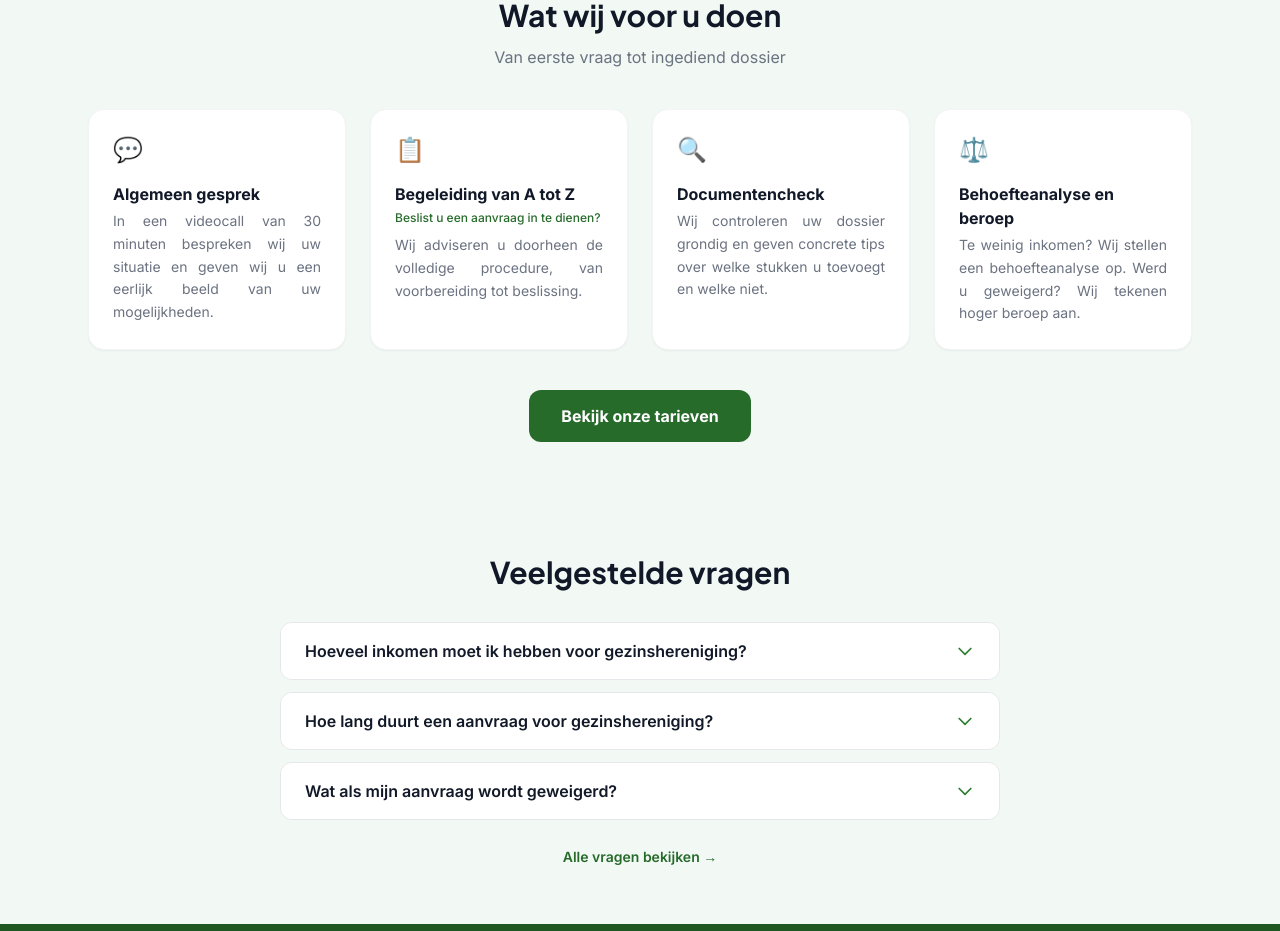
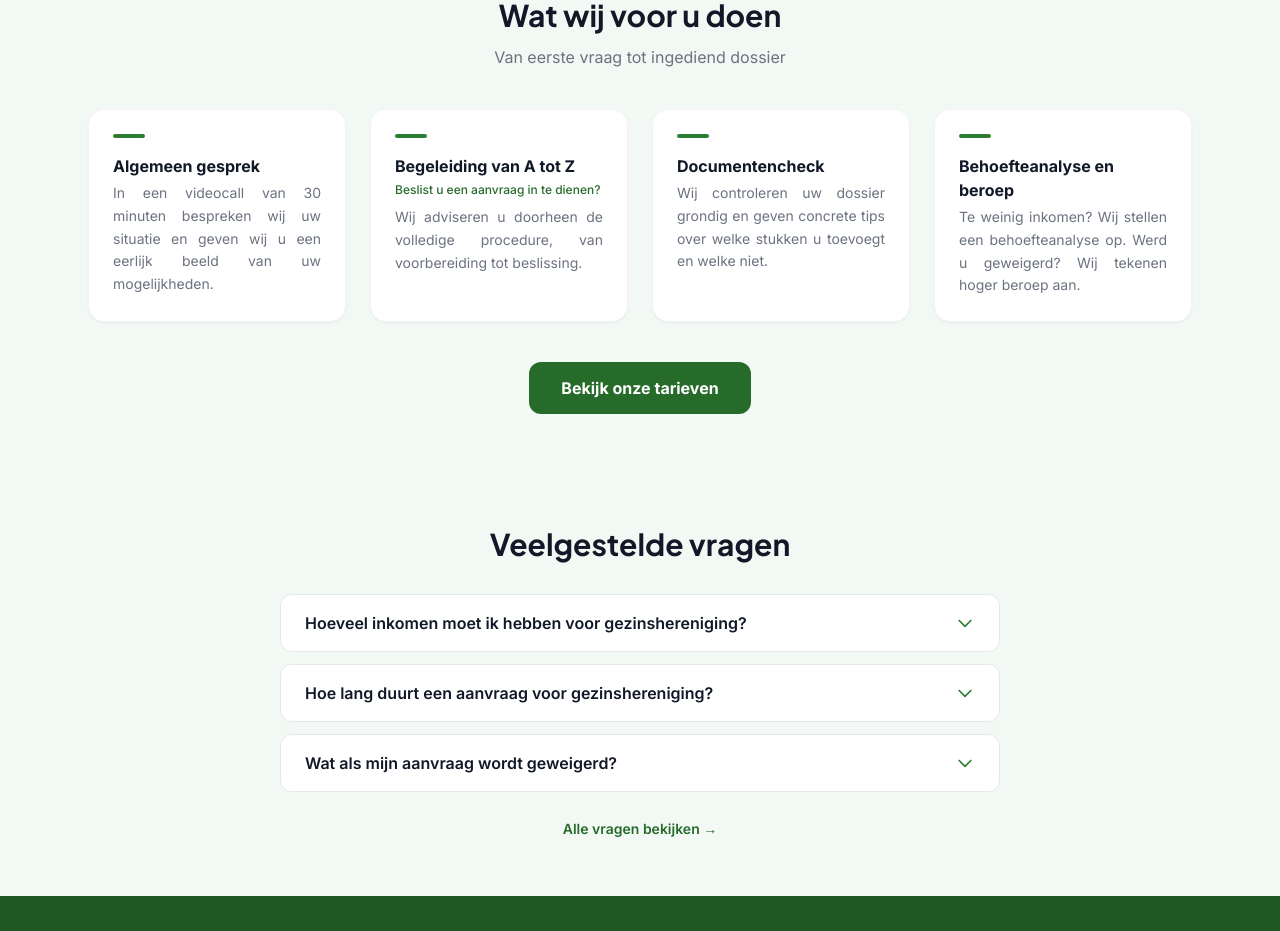
Before and after one commit to conscencia/mijngezinshereniging, a React (Vite) app: page / in a window 1280 px wide. Shown: the part 1960-2891 px from the top of the page. Built offline with nearby package versions, Linux system fonts and the light colour scheme.

Commit message:
Emojis vervangen door subtiele lijnaccent op dienstekaarten

```diff
--- a/src/pages/Home.jsx
+++ b/src/pages/Home.jsx
@@ -226,29 +226,25 @@ export default function Home() {
           <div className="grid grid-cols-1 sm:grid-cols-2 lg:grid-cols-4 gap-6">
             {[
               {
-                icon: "💬",
                 title: "Algemeen gesprek",
                 desc: "In een videocall van 30 minuten bespreken wij uw situatie en geven wij u een eerlijk beeld van uw mogelijkheden.",
               },
               {
-                icon: "📋",
                 title: "Begeleiding van A tot Z",
                 sub: "Beslist u een aanvraag in te dienen?",
                 desc: "Wij adviseren u doorheen de volledige procedure, van voorbereiding tot beslissing.",
               },
               {
-                icon: "🔍",
                 title: "Documentencheck",
                 desc: "Wij controleren uw dossier grondig en geven concrete tips over welke stukken u toevoegt en welke niet.",
               },
               {
-                icon: "⚖️",
                 title: "Behoefteanalyse en beroep",
                 desc: "Te weinig inkomen? Wij stellen een behoefteanalyse op. Werd u geweigerd? Wij tekenen hoger beroep aan.",
               },
             ].map((s) => (
               <div key={s.title} className="bg-white rounded-2xl p-6 border border-gray-100 shadow-sm">
-                <div className="text-2xl mb-4">{s.icon}</div>
+                <div className="w-8 h-1 bg-primary-500 rounded-full mb-4"></div>
                 <h3 className="font-bold text-gray-900 mb-1 text-base">{s.title}</h3>
                 {s.sub && <p className="text-primary-600 text-xs font-medium mb-2">{s.sub}</p>}
                 <p className="text-gray-500 text-sm leading-relaxed text-justify">{s.desc}</p>
```
